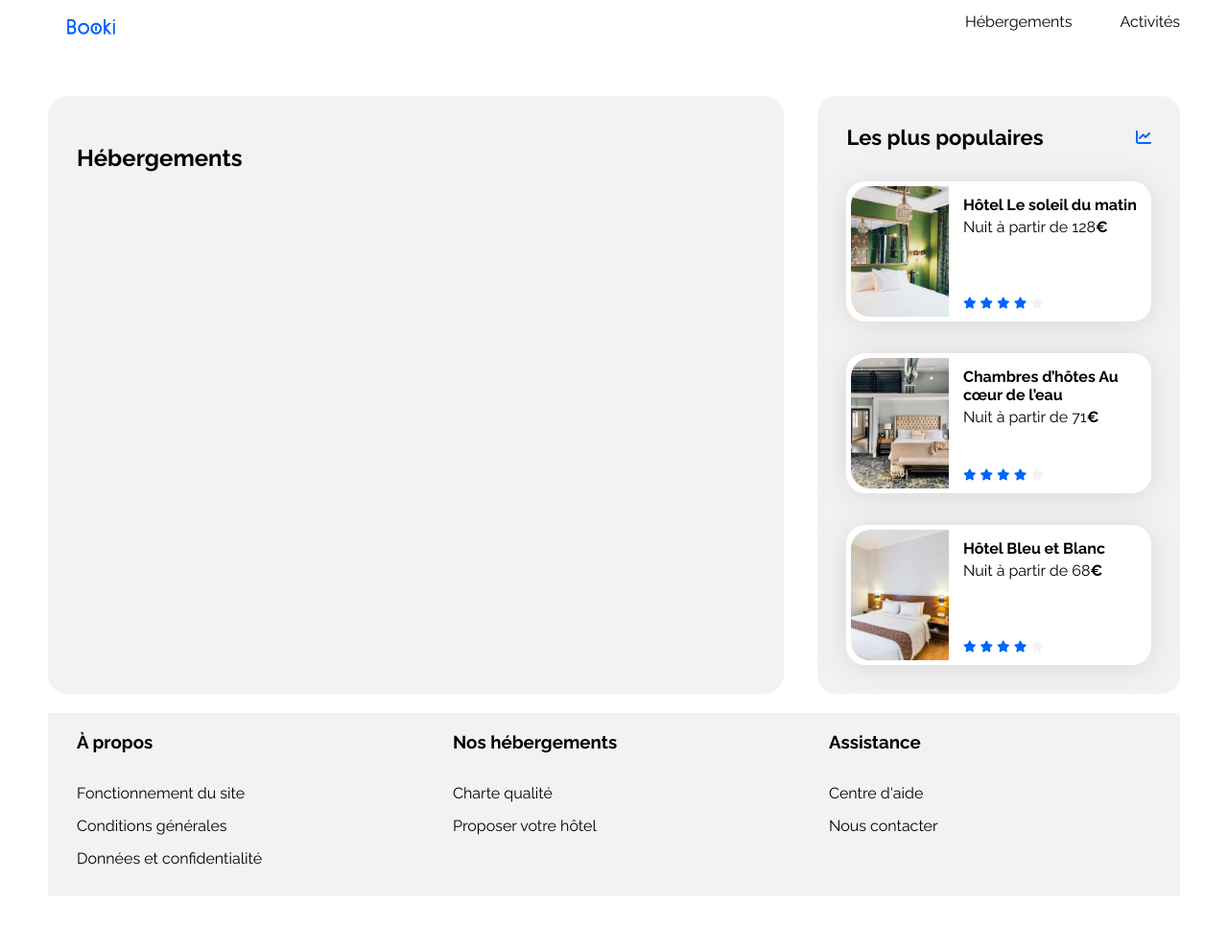
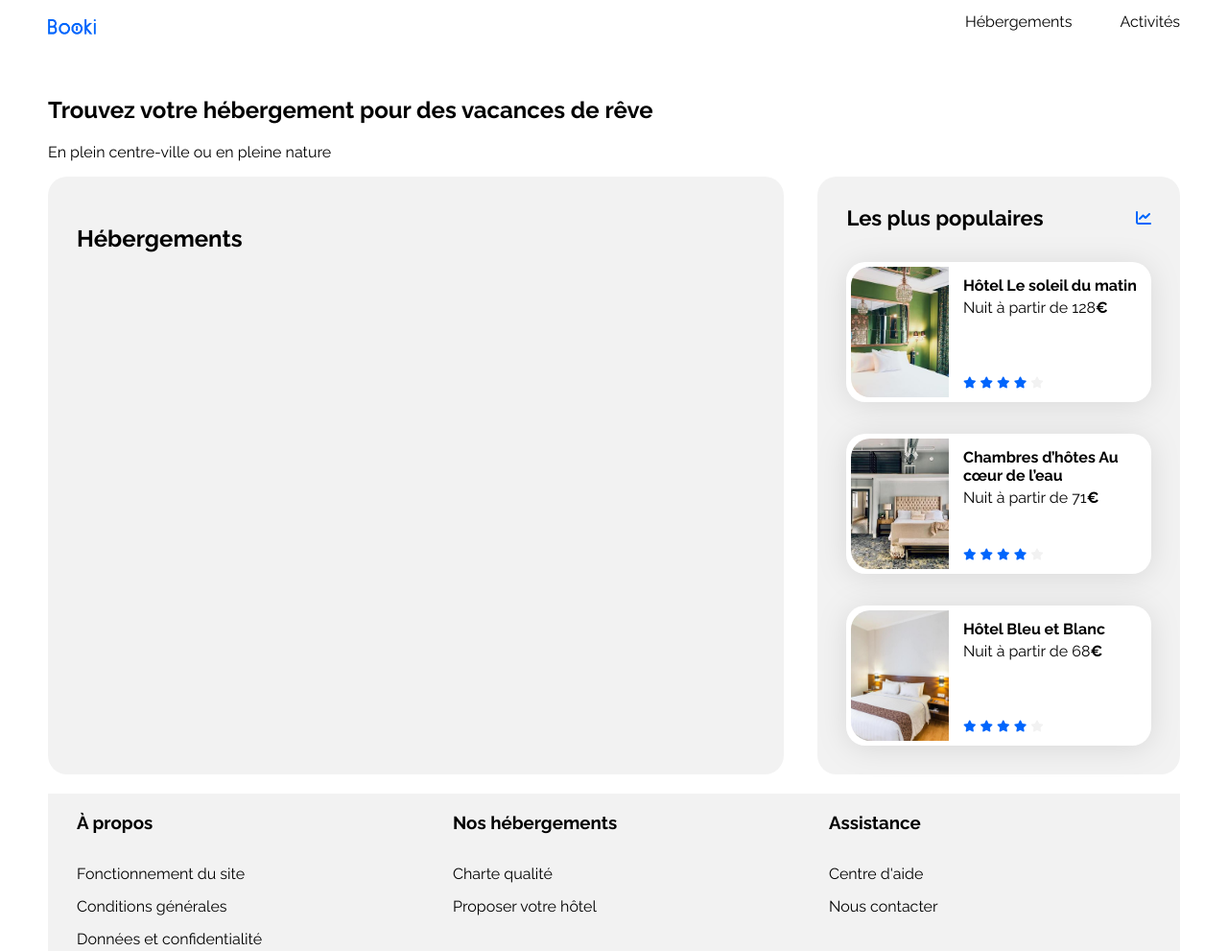
Before and after one commit to rakazakben/projet-oc-booki, a plain HTML site: page index.html in a window 1280 px wide. Shown: the top 991 px of the page at 96% size. Before the commit the page ends 934 px from the top, so only its background shows below. Drawn offline with Linux system fonts and the light colour scheme.

Commit message:
ajout titre main et alignement logo

```diff
--- a/css/style.css
+++ b/css/style.css
@@ -36,6 +36,7 @@ header{
    width: 50px;
    height: auto;
    padding:10px;
+   padding-left: 0px;
 }
 nav{
     display: flex;
--- a/index.html
+++ b/index.html
@@ -23,6 +23,10 @@
             <nav><a href="#hebergement">Hébergements</a><a href="#">Activités</a></nav>
         </header>
         <main>
+            <h2>
+                Trouvez votre hébergement pour des vacances de rêve
+            </h2>
+            <p>En plein centre-ville ou en pleine nature</p>
             <div class="hebergements-and-populaires" id="hebergement">
                 <section class="hebergements">
                     <h2>Hébergements</h2>
```
